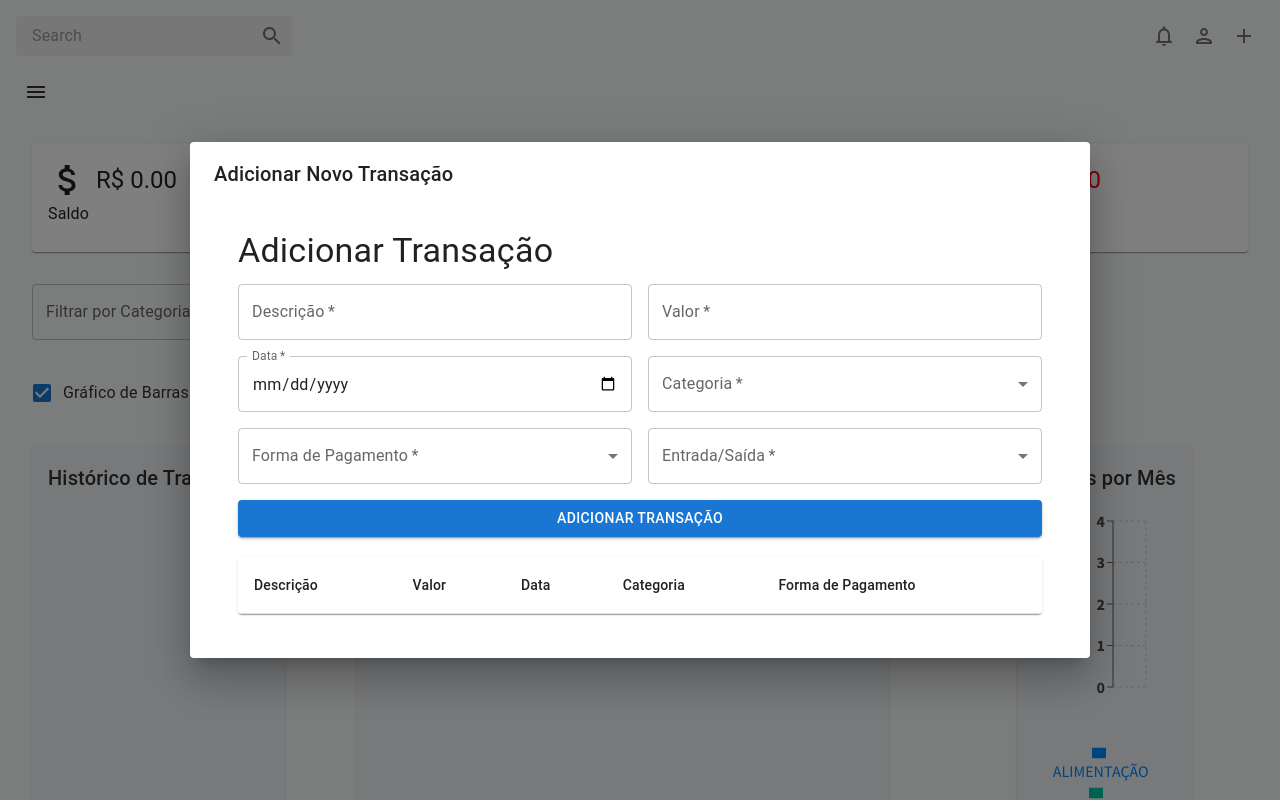
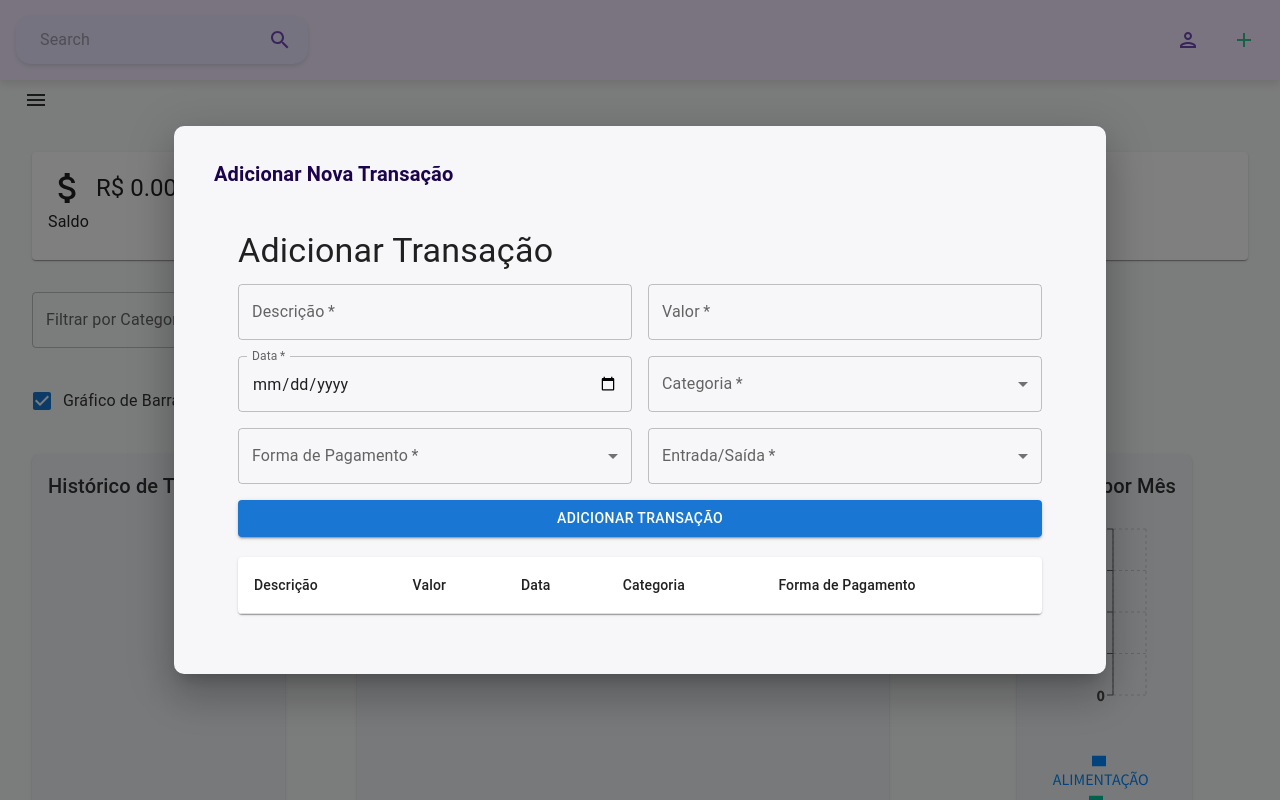
Before and after one commit to rafaelaleao5/projeto_engsoft, a React (Create React App) app in the folder my-app/: page /Menu in a window 1280 px wide. Both pictures are taken after a click on the button 1244 px from the left and 36 px from the top of the page. Shown: the top 800 px of the page. Built offline with nearby package versions, Linux system fonts and the light colour scheme.

Commit message:
Adjusting the topbar styling

```diff
--- a/my-app/src/scenes/dashboard/global/Topbar.jsx
+++ b/my-app/src/scenes/dashboard/global/Topbar.jsx
@@ -32,38 +32,62 @@ const Topbar = () => {
   };
 
   return (
-    <Box className="topbar" display="flex" justifyContent="space-between" p={2}>
+    <Box
+      className="topbar"
+      display="flex"
+      justifyContent="space-between"
+      p={2}
+      bgcolor="#f3eaff"
+      boxShadow="0 4px 8px rgba(0, 0, 0, 0.1)"
+    >
       {/* SEARCH BAR */}
       <Box
         display="flex"
-        backgroundColor={colors.primary[400]}
-        borderRadius="3px"
+        alignItems="center"
+        backgroundColor="#ece8ff"
+        borderRadius="15px"
+        boxShadow="0 2px 4px rgba(0, 0, 0, 0.1)"
+        padding="4px 8px"
       >
-        <InputBase sx={{ ml: 2, flex: 1 }} placeholder="Search" />
-        <IconButton type="button" sx={{ p: 1 }}>
+        <InputBase
+          sx={{ ml: 2, flex: 1, color: "#333333" }}
+          placeholder="Search"
+        />
+        <IconButton type="button" sx={{ p: 1, color: "#7048b7" }}>
           <SearchIcon />
         </IconButton>
       </Box>
 
       {/* ICONS */}
-      <Box display="flex">
-        <IconButton>
-          <NotificationsOutlinedIcon />
+      <Box display="flex" gap={2}>
+        <IconButton sx={{ color: "#7048b7", '&:hover': { color: "#5d3990" } }}>
         </IconButton>
 
-        <IconButton>
+        <IconButton sx={{ color: "#7048b7", '&:hover': { color: "#5d3990" } }}>
           <PersonOutlinedIcon onClick={GotoUser} />
         </IconButton>
 
         {/* Ícone de adicionar gasto, que abre o modal */}
-        <IconButton onClick={handleOpenGastos}>
+        <IconButton onClick={handleOpenGastos} sx={{ color: "#32c48d", '&:hover': { color: "#28a574" } }}>
           <AddIcon />
         </IconButton>
       </Box>
 
       {/* Modal de Gastos */}
-      <Dialog open={openGastos} onClose={handleCloseGastos} fullWidth maxWidth="md">
-        <DialogTitle>Adicionar Novo Transação</DialogTitle>
+      <Dialog
+        open={openGastos}
+        onClose={handleCloseGastos}
+        fullWidth
+        maxWidth="md"
+        PaperProps={{
+          sx: {
+            backgroundColor: "#f7f7f9",
+            borderRadius: "10px",
+            padding: "16px",
+          }
+        }}
+      >
+        <DialogTitle sx={{ color: "#1c044c", fontWeight: "bold" }}>Adicionar Nova Transação</DialogTitle>
         <DialogContent>
           <Gastos /> {/* Exibindo o componente Gastos no modal */}
         </DialogContent>
--- a/my-app/src/scenes/dashboard/global/sidebar/Sidebar.jsx
+++ b/my-app/src/scenes/dashboard/global/sidebar/Sidebar.jsx
@@ -21,8 +21,8 @@ import { useNavigate } from 'react-router-dom';
 // Estilizações
 const SidebarContainer = styled(Box)(({ theme }) => ({
   width: 250,
-  backgroundColor: '#1c044c', // Cor de fundo alterada
-  padding: theme.spacing(2),
+  height: "100%", // Defina a altura para ocupar toda a área disponível
+  backgroundColor: '#1c044c', // Cor de fundo alterada para roxo
 }));
 
 const StyledListItem = styled(ListItem)(({ theme }) => ({
@@ -56,11 +56,7 @@ const Sidebar = () => {
   };
 
   const list = (
-    <SidebarContainer
-      role="presentation"
-      onClick={toggleDrawer}
-      onKeyDown={toggleDrawer}
-    >
+    <SidebarContainer role="presentation">
       <List>
         {menuItems.map((item) => (
           <StyledListItem button key={item.text} onClick={() => handleNavigation(item.path)}>
@@ -86,7 +82,19 @@ const Sidebar = () => {
         <MenuIcon />
       </IconButton>
 
-      <Drawer anchor="left" open={isOpen} onClose={toggleDrawer}>
+      <Drawer
+        anchor="left"
+        open={isOpen}
+        onClose={toggleDrawer}
+        PaperProps={{
+          sx: {
+            backgroundColor: 'transparent', // Tornar o fundo do Drawer transparente
+          },
+        }}
+        BackdropProps={{
+          invisible: true, // Torna o backdrop invisível para evitar o fundo branco
+        }}
+      >
         {list}
       </Drawer>
     </div>
```
Also changed, not shown: 1 other file (tests, documents, lock files or other folders).
